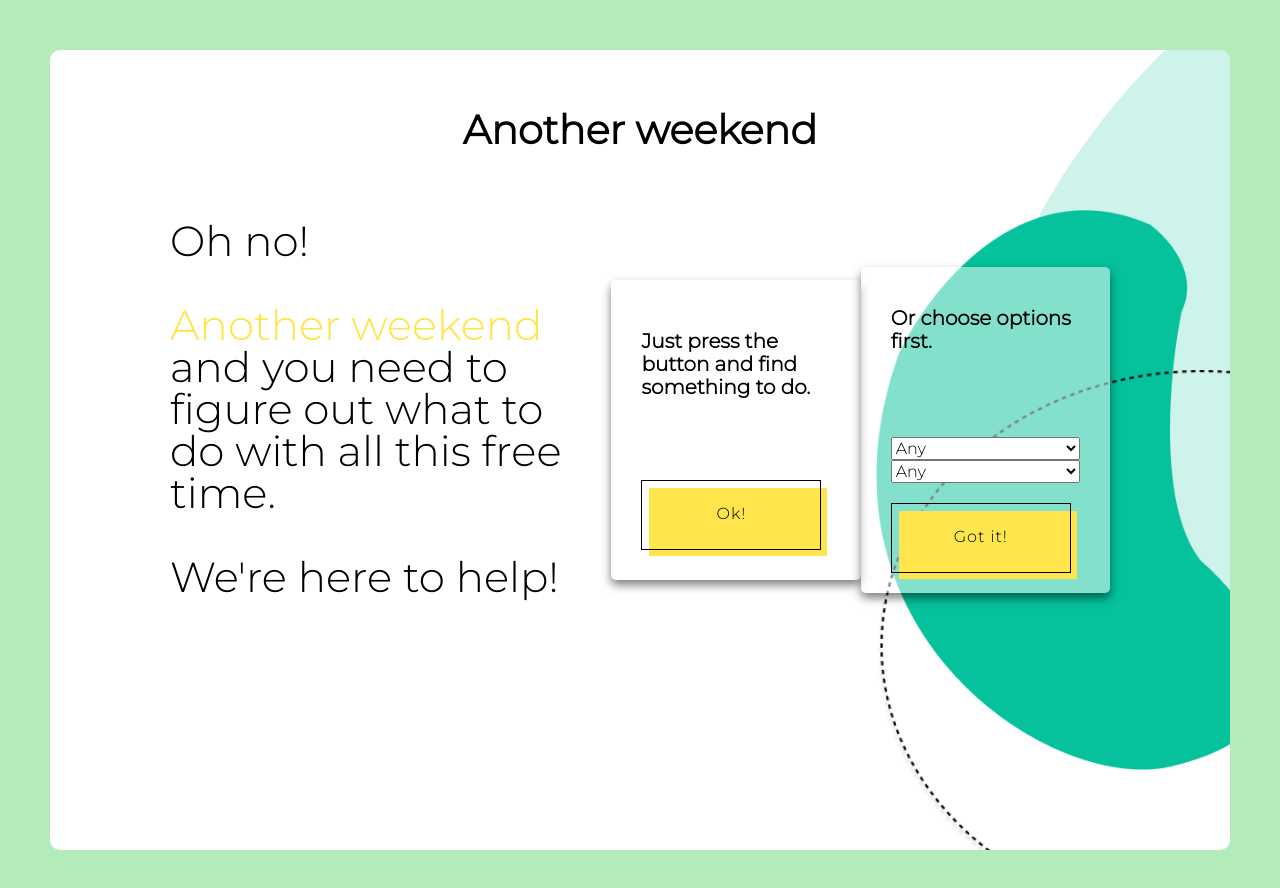
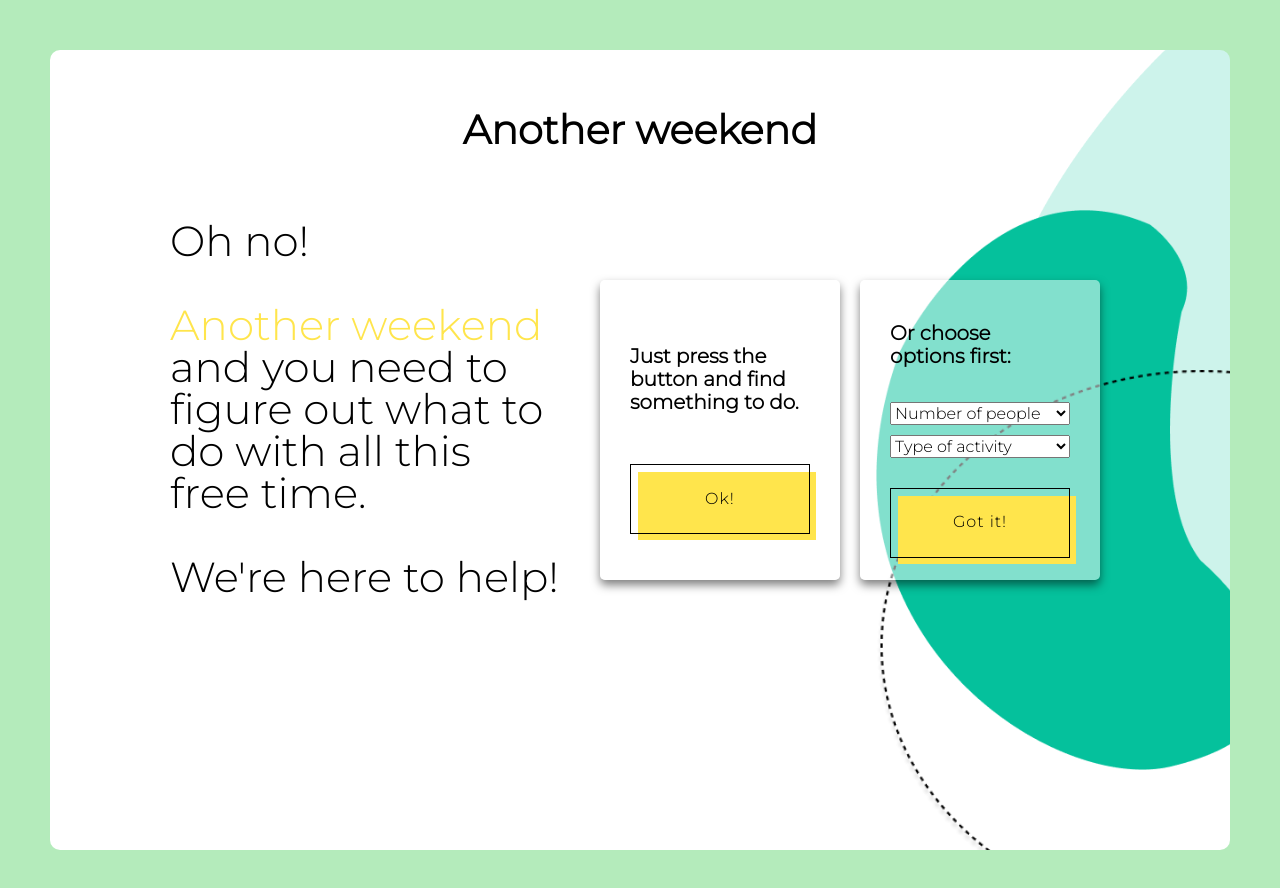
Before and after one commit to lizasilent/free-weekend, a website built with webpack: page index.html in a window 1280 px wide. Built offline with nearby package versions, Linux system fonts and the light colour scheme.

Commit message:
second form css

```diff
--- a/blocks/card/__quote/card__quote.css
+++ b/blocks/card/__quote/card__quote.css
@@ -2,7 +2,7 @@
   color: black;
   font-weight: 900;
   margin-bottom: 30px;
-  min-height: 100px;
+  min-height: 50px;
   font-size: 20px;
 }
 
--- a/blocks/card/card.css
+++ b/blocks/card/card.css
@@ -8,10 +8,10 @@
 .card {
   border-radius: 5px;
   width: 290px;
-  min-height: 300px;
+  height: 300px;
   background: rgb(255, 255, 255, 0.5);
   box-shadow: 0px 5px 10px 0px rgba(0, 0, 0, 0.5);
-  margin: 0 auto;
+  margin: 10px;
   padding: 20px 30px;
   z-index: 2;
   align-content: center;
@@ -21,6 +21,5 @@
 @media screen and (max-width: 592px) {
   .card{
     width: 90%;
-
   }
 }
--- /dev/null
+++ b/blocks/form/__select/form__select.css
@@ -0,0 +1,5 @@
+.form__select {
+
+margin-bottom: 10px;
+
+}
--- a/blocks/form/form.css
+++ b/blocks/form/form.css
@@ -1,3 +1,6 @@
+@import url(./__select/form__select.css);
+
+
 .form {
     display: flex;
     flex-direction: column;
--- a/index.html
+++ b/index.html
@@ -44,7 +44,7 @@
             </div>
             <div class="card">
               <p class="card__quote">
-               Or choose options first.
+               Or choose options first:
               </p>
               <p class="card__err">
               </p>
@@ -53,15 +53,16 @@
                 <form class="form"
                 name="activityForm">
 
-                  <select name="numberOfPeople">
-                    <option value="anyNumber">Any</option>
+                  <select class="form__select" name="numberOfPeople">
+                    <option value="none" hidden="">Number of people</option>
                     <option value="1">1</option>
                     <option value="2">2</option>
                     <option value="3">3</option>
+                    <option value="more">More</option>
                   </select>
 
-                  <select name="typeOfActivity">
-                    <option value="anyActivity">Any</option>
+                  <select class="form__select" name="typeOfActivity">
+                    <option value="none" hidden="">Type of activity</option>
                     <option value="education">Education</option>
                     <option value="recreational">Recreational</option>
                     <option value="social">Social</option>
@@ -77,7 +78,6 @@
                 <button class="card__button" role="button">Got it!</button>
 
 
-
             </div>
           </div>
 
```
